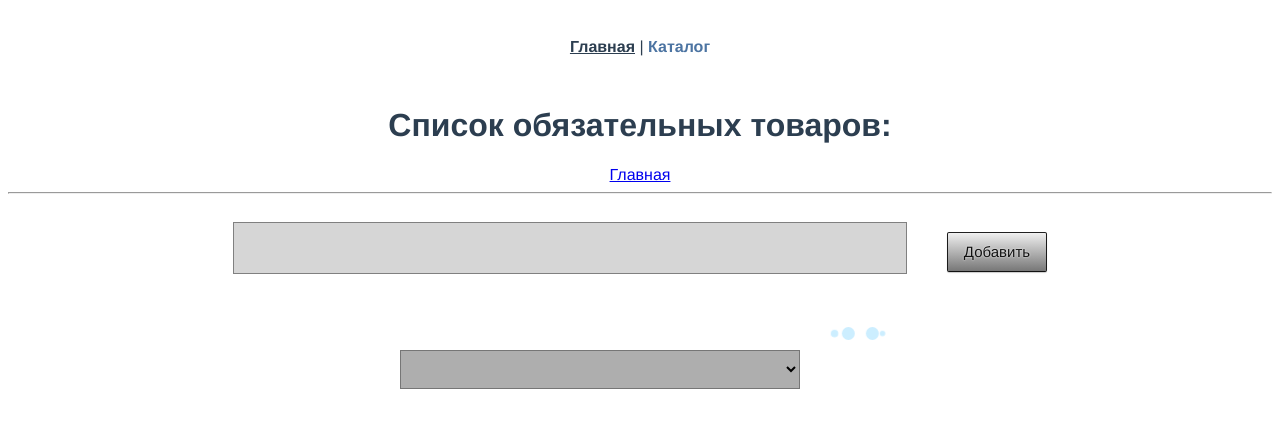
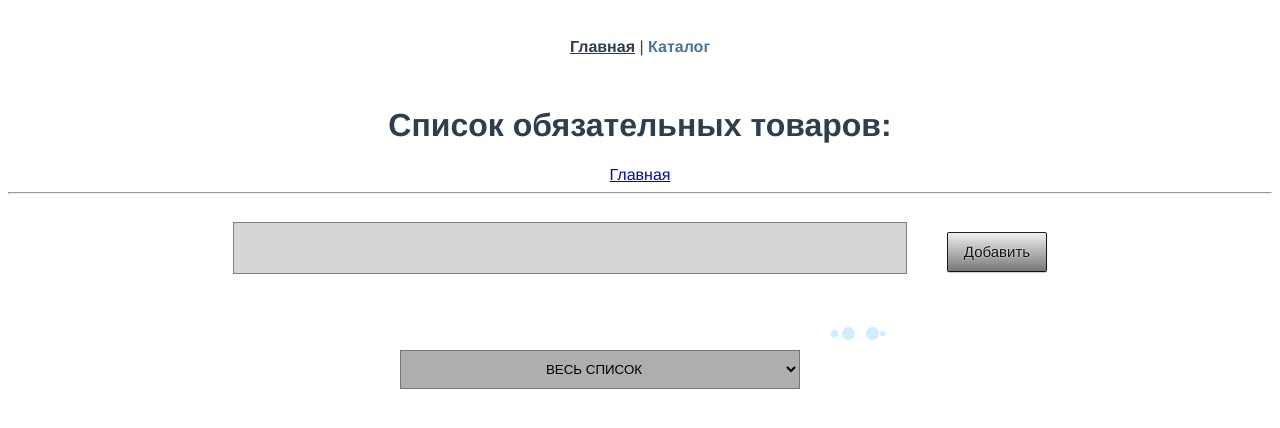
Before and after one commit to alphaalena/SPA.Application, a Vue app: page /#/list in a window 1280 px wide. Shown: the top 428 px of the page. Built offline with nearby package versions, Linux system fonts and the light colour scheme; no server answers.

Commit message:
working with the filters -edit

```diff
--- a/src/views/Product-list.vue
+++ b/src/views/Product-list.vue
@@ -5,7 +5,7 @@
     <hr>
     <add-list-component @add-list="addList"/>
     <select class="filter" v-model="filter">
-      <option value="oll">Весь список</option>
+      <option value="all">Весь список</option>
       <option value="completed">Завершенные</option>
       <option value="not-completed">Не завершенные</option>
     </select>
```
